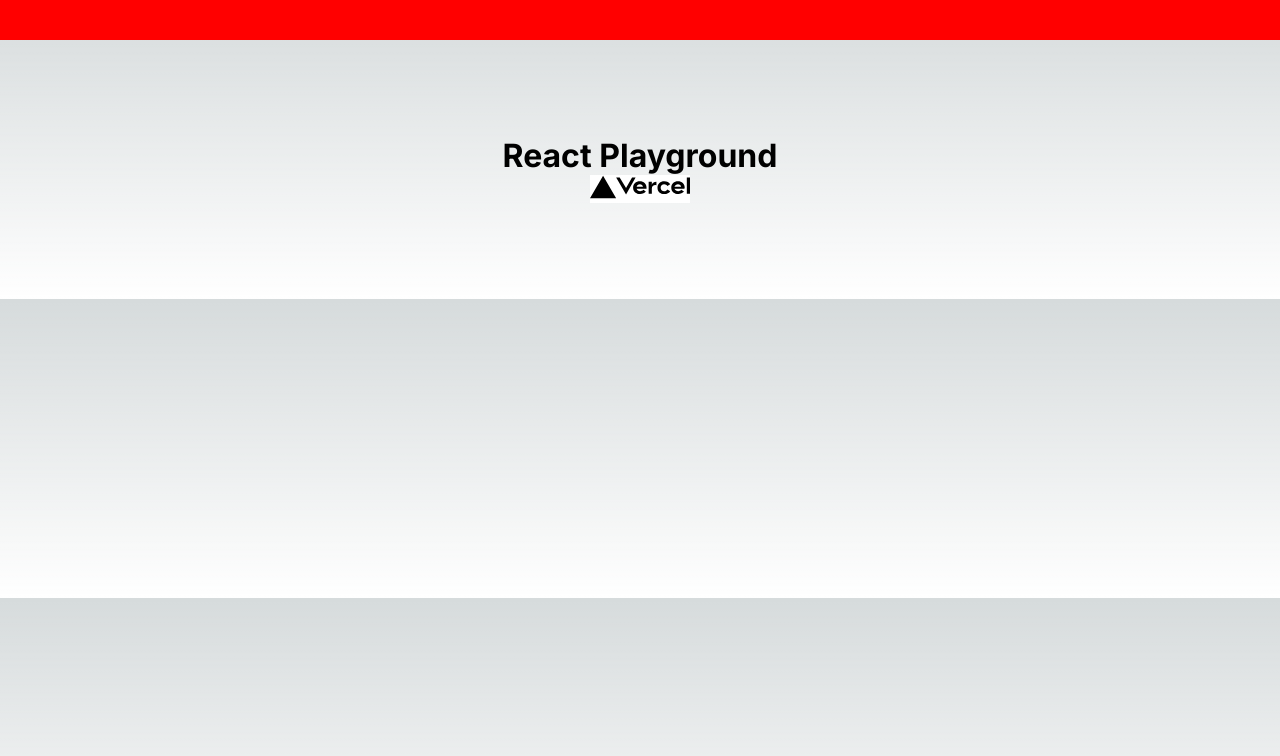
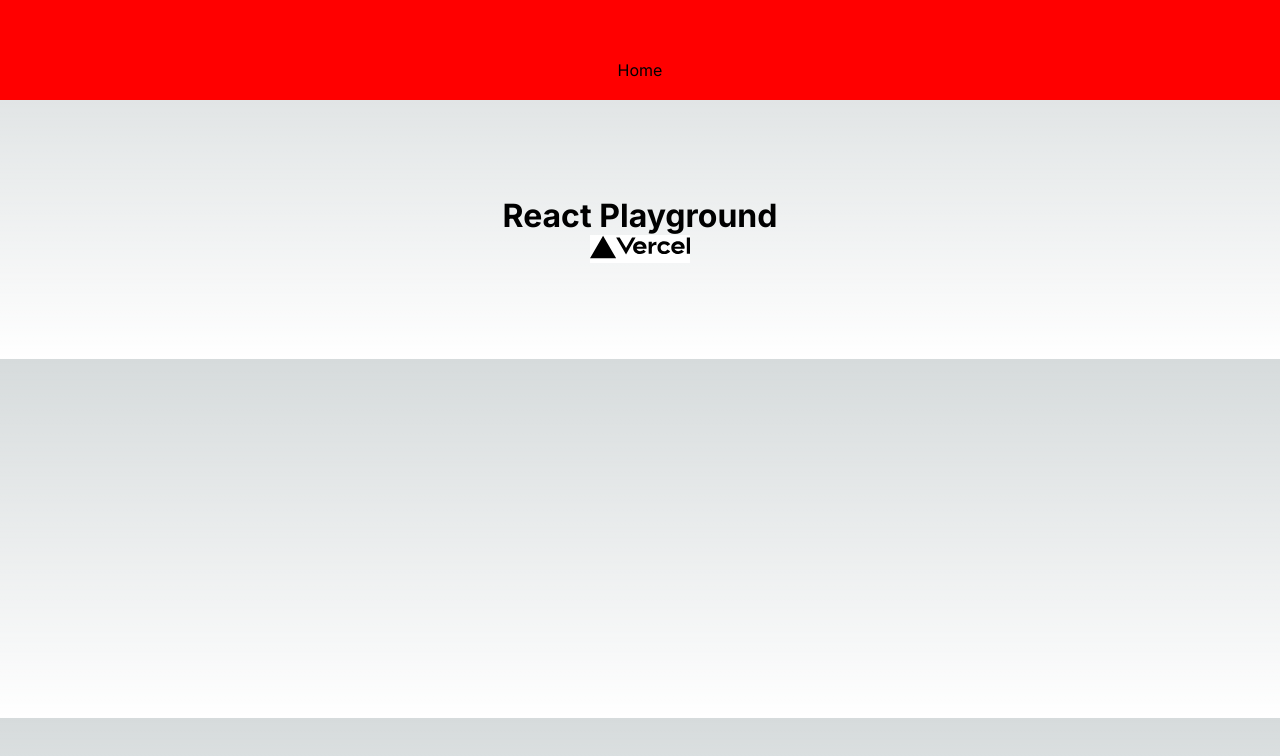
Before and after one commit to danfuller/react-playground, a Next.js app: page / in a window 1280 px wide. Shown: the top 756 px of the page. Built offline with nearby package versions, Linux system fonts and the light colour scheme.

Commit message:
test link

```diff
--- a/src/components/Navigation/Navigation.tsx
+++ b/src/components/Navigation/Navigation.tsx
@@ -27,10 +27,16 @@ export const Navigation = ({
   }).filter(path => path.depth <= 1).reverse()
 
   // can probably use the depth data to display submenu items if required.
+  console.log(navItems)
 
   return (
-    <nav className={styles.root}>
-      { navItems.map((item, i) => <Link href={ item.path } key={ item.path }>{ item.name }</Link>) }
-    </nav>
+    <>
+      <nav className={styles.root}>
+        { navItems.map((item, i) => <Link href={ item.path } key={ item.path }>{ item.name }</Link>) }
+      </nav>
+      <nav className={styles.root}>
+        <Link href="/">Home</Link>
+      </nav>
+    </>
   )
 }
```
